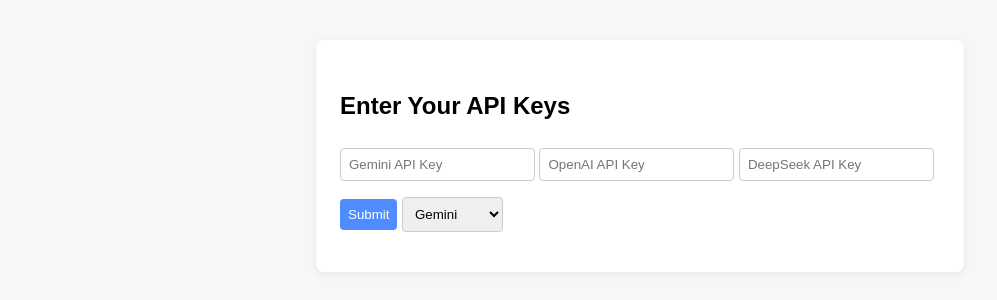
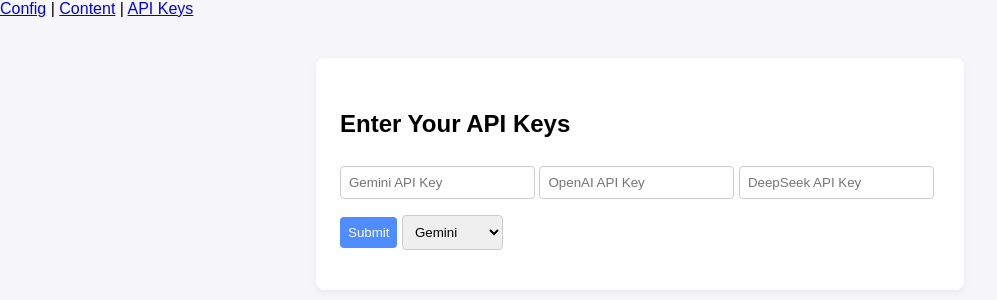
Before and after one commit to JBLarson/quizpro, a Flask app: page /setup in a window 1280 px wide. Shown: the top 300 px of the page, without its empty margins (0-997 px from the left). Run offline with Flask 3, Linux system fonts and the light colour scheme.

Commit message:
added menu bar to 3 template pages

```diff
--- a/templates/config.html
+++ b/templates/config.html
@@ -5,6 +5,11 @@
 	<link rel="stylesheet" href="{{ url_for('static', filename='css/style.css') }}">
 </head>
 <body>
+    <div class="menu-bar">
+		<a href="/config">Config</a> |
+		<a href="/content">Content</a> |
+		<a href="/setup">API Keys</a>
+	</div>
 	<div class="container">
 		<h2>Configure Your Chat</h2>
 
--- a/templates/content.html
+++ b/templates/content.html
@@ -5,6 +5,11 @@
 	<link rel="stylesheet" href="{{ url_for('static', filename='css/style.css') }}">
 </head>
 <body>
+    <div class="menu-bar">
+		<a href="/config">Config</a> |
+		<a href="/content">Content</a> |
+		<a href="/setup">API Keys</a>
+	</div>
 	<div class="container">
 		<h2>Upload or Paste Content</h2>
 
--- a/templates/setup.html
+++ b/templates/setup.html
@@ -6,6 +6,11 @@
 	<link rel="stylesheet" href="{{ url_for('static', filename='css/style.css') }}">
 </head>
 <body>
+    <div class="menu-bar">
+		<a href="/config">Config</a> |
+		<a href="/content">Content</a> |
+		<a href="/setup">API Keys</a>
+	</div>
 	<div class="container">
 		<h2>Enter Your API Keys</h2>
 		<input type="text" id="geminiKey" placeholder="Gemini API Key">
```
